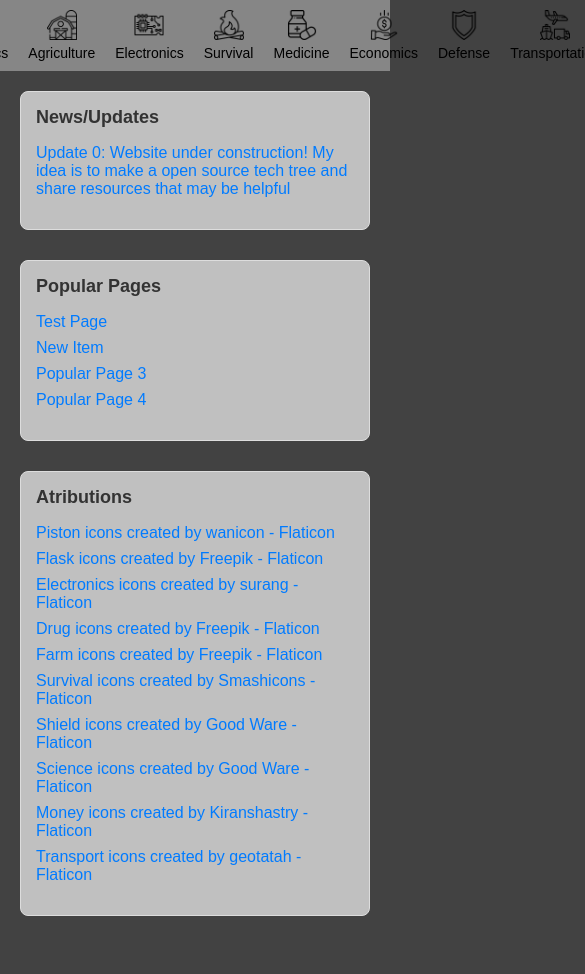
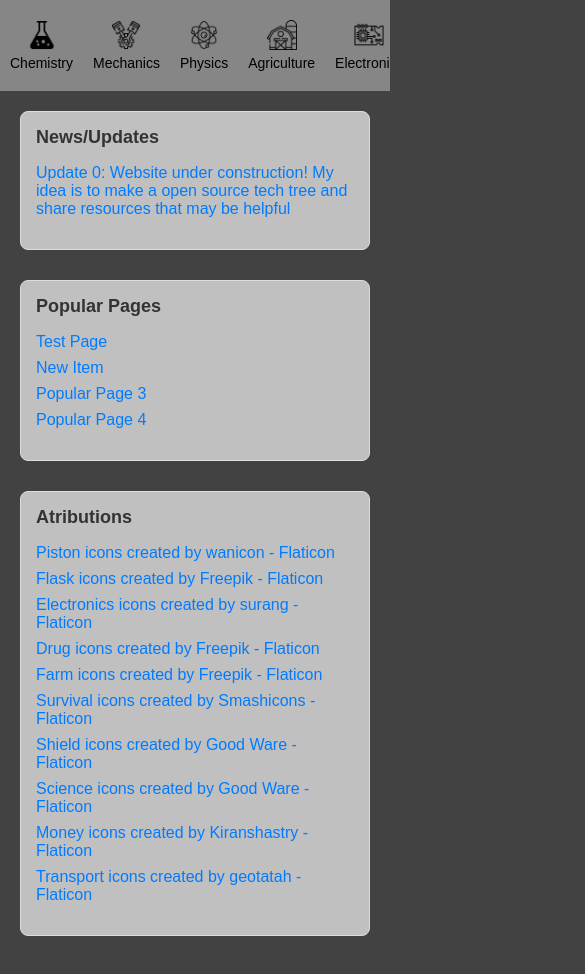
Before and after one commit to techtreeflow/techtreeflow.github.io, a plain HTML site: page index.html in a window 390 px wide. Shown: the whole page, 585 px wide, since content can reach past the window. Drawn offline with Linux system fonts and the light colour scheme.

Commit message:
added mobile scale fix

```diff
--- a/style.css
+++ b/style.css
@@ -16,8 +16,21 @@ header {
 }
 nav {
     display: flex;
-    justify-content: center;
+    justify-content: start; /* Aligns icons to the left */
     gap: 20px;
+    overflow-x: auto; /* Enables horizontal scrolling */
+    white-space: nowrap;
+    padding: 10px; /* Adds padding for better spacing */
+}
+nav::-webkit-scrollbar {
+    height: 5px;
+}
+nav::-webkit-scrollbar-thumb {
+    background: #ccc;
+    border-radius: 10px;
+}
+nav::-webkit-scrollbar-thumb:hover {
+    background: #999;
 }
 nav a {
     text-decoration: none;
```
